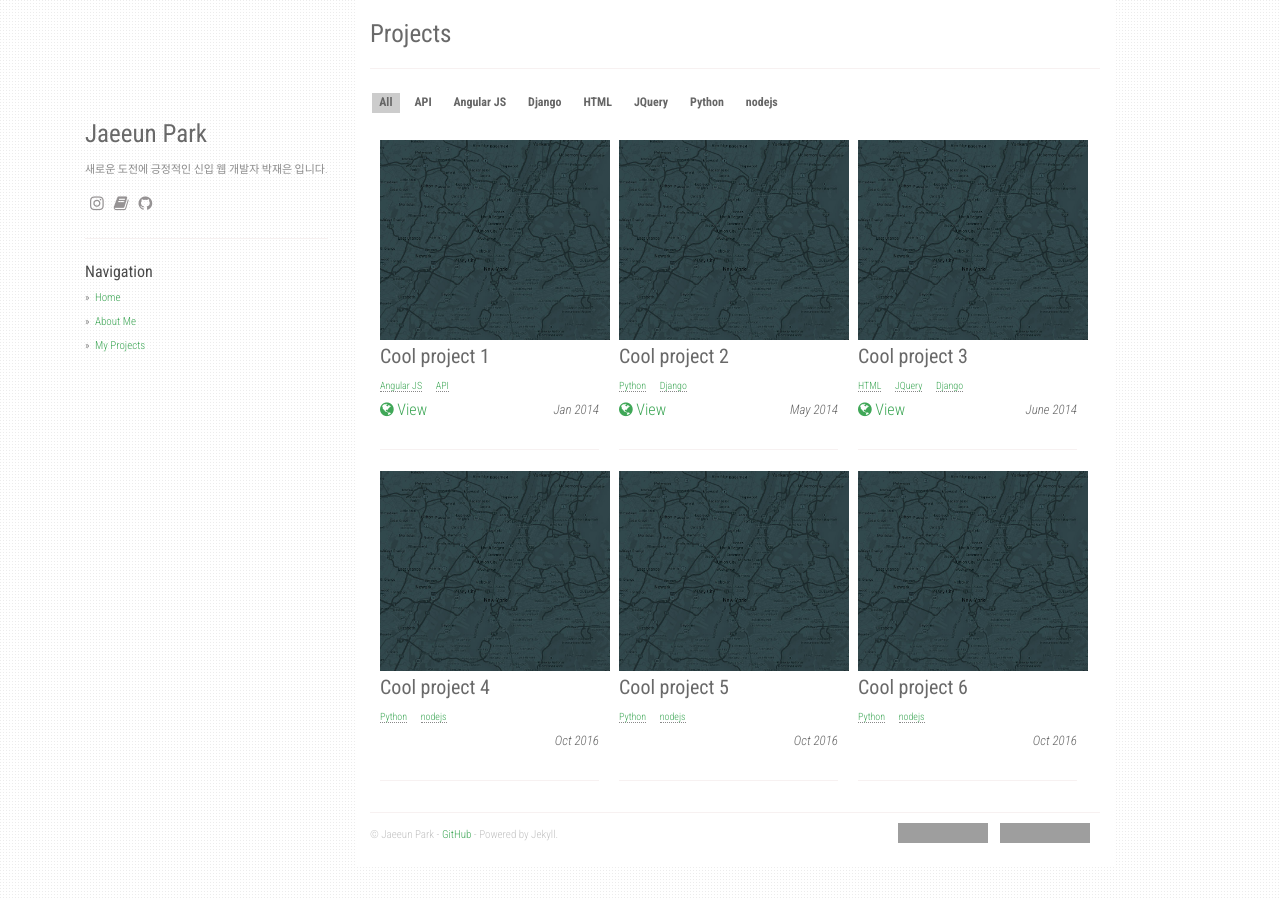
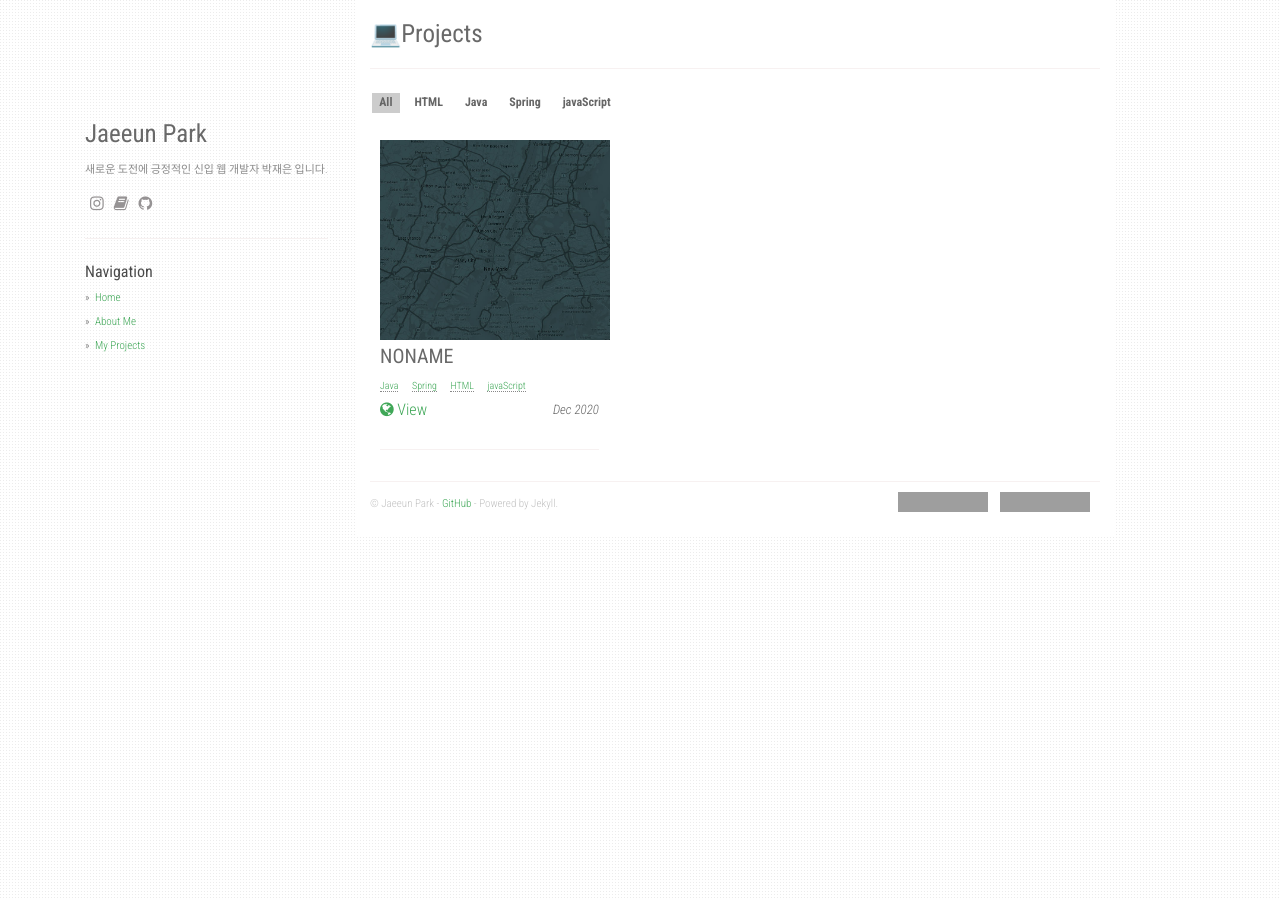
Before and after one commit to jaeeunzzang/jaeeunPark.portfolio.github.io, a Jekyll site: the page built from projects.md, in a window 1280 px wide. Built offline with Jekyll 4.4.1, drawn with Linux system fonts in a browser that asks for light colours; nearby versions of some CDN libraries; grey boxes are pictures that could not be loaded.

Commit message:
project md

```diff
--- a/_data/projects.json
+++ b/_data/projects.json
@@ -1,42 +1,11 @@
 [
 	{
 		"slug": "cool-project",
-		"name": "Cool project 1",
+		"name": "NONAME",
 		"image": "placeholder.jpg",
-		"url": "https://www.google.com",
-		"date": "Jan 2014",
-		"tags": ["Angular JS","API"]
-	},
-	{
-		"name": "Cool project 2",
-		"image": "placeholder.jpg",
-		"url": "#",
-		"date": "May 2014",
-		"tags": ["Python","Django"]
-	},
-	{
-		"name": "Cool project 3",
-		"image": "placeholder.jpg",
-		"url": "#",
-		"date": "June 2014",
-		"tags": ["HTML","JQuery","Django"]
-	},
-	{
-		"name": "Cool project 4",
-		"image": "placeholder.jpg",
-		"date": "Oct 2016",
-		"tags": ["Python","nodejs"]
-	},
-	{
-		"name": "Cool project 5",
-		"image": "placeholder.jpg",
-		"date": "Oct 2016",
-		"tags": ["Python","nodejs"]
-	},
-	{
-		"name": "Cool project 6",
-		"image": "placeholder.jpg",
-		"date": "Oct 2016",
-		"tags": ["Python","nodejs"]
+		"url": "https://github.com/jaeeunzzang/sist_ShoppingMall",
+		"date": "Dec 2020",
+		"tags": ["Java","Spring","HTML","javaScript"]
 	}
+
 ]
--- a/projects.md
+++ b/projects.md
@@ -1,5 +1,5 @@
 ---
 layout: project
-title: Projects
+title: 💻Projects
 permalink: /projects/
 ---
```
Also changed, not shown: _project/cool-project.md (+3 -1 lines), _project/json.md (added, +44 -0 lines).
